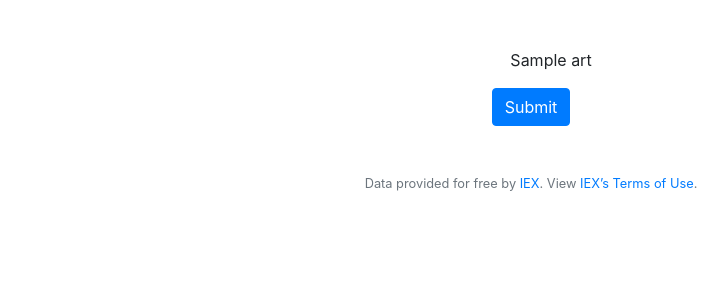
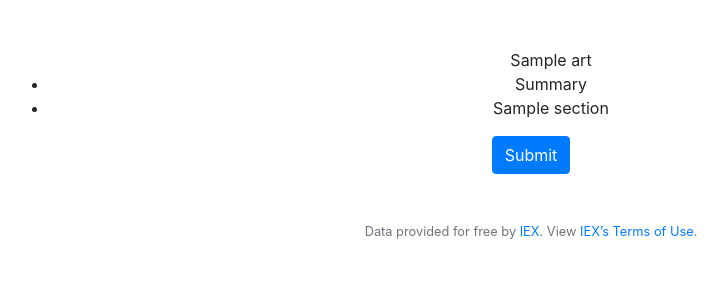
Before and after one commit to ClaireRecamier/FinalProject, a Flask app: template templates/extract.html in a window 1280 px wide. Shown: the part 76-376 px from the top of the page, without its empty margins (109-837 px from the left). Run offline with Flask 2, Linux system fonts and the light colour scheme; the template is opened without the code that fills it: most values are stand-ins (such as "Sample title", 1, 10 or a date in 2020); some libraries are stand-ins or nearby versions.

Commit message:
/extractsections route now sends list of sections to extract.html, which displays the list of sections in every chosen article.

```diff
--- a/application.py
+++ b/application.py
@@ -82,10 +82,18 @@ def index():
 @login_required
 def extractsections():
     if request.method == "POST":
+        #get list of checked titles from form
         chosen_art = request.form.getlist("art title")
-        print(chosen_art)
-        return render_template("extract.html",chosen_art=chosen_art)
+        #print(chosen_art)
+        for art in chosen_art:
+            #look up the article in the wikipedia object
+            page = wiki.page('art')
+            #extract the sections from each article. Getting the title of each article will b done in the jinja template w section.title
+            sections = page.sections
+        return render_template("extract.html",chosen_art=chosen_art,sections=sections)
     else:
+        #I don't think code actually ever gets here but in case it does, it hasn't obtained the chosen articles yet so display that again
+        #print("HEREEEEEE")
         return render_template("index.html",list_art=relev_art)
     return apology("end")
 
--- a/templates/extract.html
+++ b/templates/extract.html
@@ -7,7 +7,14 @@
 
         <div>
             {% for art in chosen_art %}
-            <ul>{{art}}</ul>
+            <ul>{{art}}
+                <li>Summary</li>
+                {% for section in sections %}
+                    <li>
+                    {{section.title}}
+                    </li>
+                {% endfor %}
+            </ul>
             {% endfor %}
         </div>
 
```
